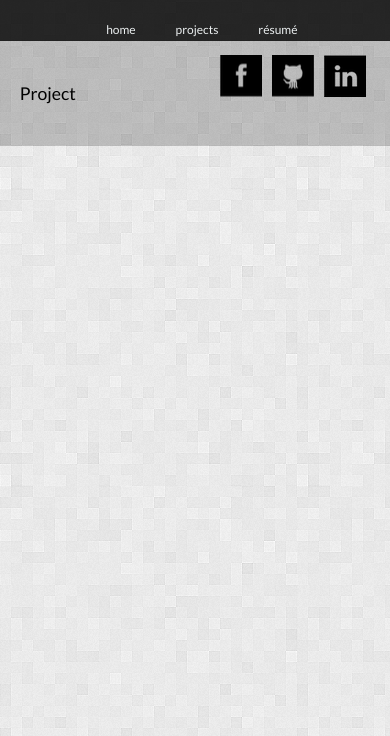
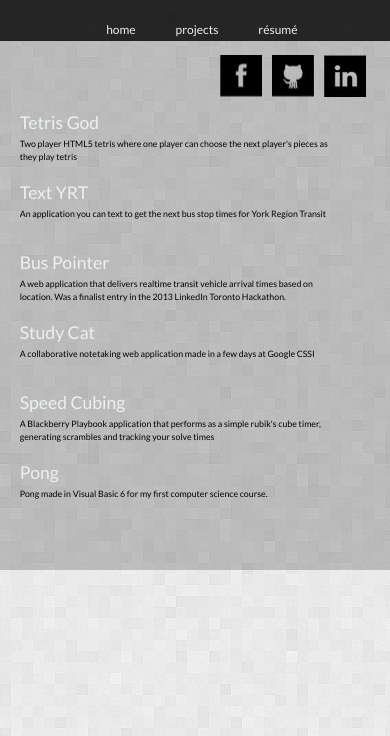
Before and after one commit to AaronMorais/personal-website, a website: page public/index.html in a window 390 px wide. Both pictures are taken after a click on the item "projects". Shown: the part 108-844 px from the top of the page. Drawn offline with nearby package versions, Linux system fonts and the light colour scheme.

Commit message:
Create project page. Add pong.exe to repository. Fix social media icons being fixed rather than absolute. Update linkedIn URL. Create an update background function for when the background is too short on mobile.

```diff
--- a/public/css/main.css
+++ b/public/css/main.css
@@ -67,7 +67,7 @@ body {
     padding-left: 5%;
 }
 
-.element:hover, a:hover, .name {
+.element:hover, .name {
     color:#95a5a6;
 }
 .element, a {
@@ -99,7 +99,7 @@ li {
 }
 
 .social_icons {
-    position: fixed;
+    position: absolute;
     z-index: 2;
     right: 10%;
     top:10%;
@@ -133,6 +133,30 @@ li {
 }
 .github:hover {
     background-position: -166px -162.5px;
+}
+
+.projects {
+    padding-top: 10px;
+}
+.project {
+    height: 70px;
+    margin-bottom: 20px;
+}
+.projectText {
+    width: 90%;
+    height: auto;
+}
+.projectSubtext {
+    position: relative;
+    font-size: 50%;
+}
+.projectImage {
+    background-color: blue;
+    height: 100px;
+    width: 30%;
+    right: 0;
+    float: right;
+    display: none;
 }
 
 @media screen and (max-width: 800px) {
@@ -185,7 +209,7 @@ li {
         margin-left: 0%;
     }
     .message-container {
-        padding-top: 10%;
+        padding-top: 15%;
         padding-bottom: 10%;
     }
     .message {
@@ -194,4 +218,7 @@ li {
     .social_icons {
         right: 5%;
     }
+    .project {
+        height: 50px;
+    }
 }
--- a/public/index.html
+++ b/public/index.html
@@ -42,7 +42,7 @@
         <a href="https://github.com/AaronMorais">
           <div class="social_icon github"></div>
         </a>
-        <a href="http://www.linkedin.com/profile/view?id=116184706&trk=tab_pro">
+        <a href="http://ca.linkedin.com/in/aaronmorais">
           <div class="social_icon linkedin"></div>
         </a>
       </div>
--- a/public/js/main.js
+++ b/public/js/main.js
@@ -65,16 +65,13 @@ function updateContainer(path) {
 				  	loading = false;
 			  		$(".right-container").animate({opacity:1}, 500);
 			  		showSocialIcons(true);
+			  		updateBackground();
 				});
 			},
 			async: false
 		});
 	});
 }
-
-$(window).resize(function() {
-	updateOnHash();
-});
 
 function updateSocialPosition() {
 	var width = $(window).width();
@@ -86,6 +83,25 @@ function updateSocialPosition() {
 		$(".social_icons").css({top:"10%"});
 	}
 }
+
+function updateBackground() {
+	var width = $(window).width();
+	if (width < 650) {
+		$("html").css({height:$("window").height()});
+		$(".right-container").css({height:$("window").height()});
+		var height = $(".right-container").height();
+		height +=200;
+		if(height > $("html").height()) {
+			console.log(height);
+			console.log($("html").height());
+			$("html").css({height:height});
+		}
+	}
+}
+
+$(window).resize(function() {
+	updateSocialPosition();
+});
 
 (function($)
 {
--- a/public/projects.html
+++ b/public/projects.html
@@ -1,5 +1,50 @@
 <div class="message-container">
   <div class="message">
-  	Project
+  	<div class="projects">
+	  	<div class="project">
+	  		<div class="projectText">
+		  		<a href="https://github.com/AaronMorais/tetris-god" class="projectTitleText">Tetris God</a>
+		  		<div class="projectSubtext">Two player HTML5 tetris where one player can choose the next player's pieces as they play tetris</div>
+		  	</div>
+	  		<div class="projectImage"></div>
+	  	</div>
+	  	<div class="project">
+	  		<div class="projectText">
+		  		<a href="https://github.com/AaronMorais/textYRT" class="projectTitleText">Text YRT</a>
+		  		<div class="projectSubtext">An application you can text to get the next bus stop times for York Region Transit</div>
+		  	</div>
+	  		<div class="projectImage"></div>
+	  	</div>
+	  	<div class="project">
+	  		<div class="projectText">
+		  		<a href="https://github.com/AliceYuan/LinkedinHackTransit" class="projectTitleText">Bus Pointer</a>
+		  		<div class="projectSubtext">A web application that delivers realtime transit vehicle arrival times based on location. Was a finalist entry in the 2013 LinkedIn Toronto Hackathon.</div>
+		  		<div class="projectImage"></div>
+		  	</div>
+	  	</div>
+	  	<div class="project">
+	  		<div class="projectText">
+		  		<a class="projectTitleText">Study Cat</a>
+		  		<div class="projectSubtext">	  A collaborative notetaking web application made in a few days at Google CSSI</div>
+		  	</div>
+	  		<div class="projectImage"></div>
+	  	</div>
+	  	<div class="project">
+	  		<div class="projectText">
+		  		<a href="http://appworld.blackberry.com/webstore/content/36539/?lang=en&countrycode=CA" class="projectTitleText">Speed Cubing</a>
+		  		<div class="projectSubtext">A Blackberry Playbook application that performs as a simple rubik's cube timer, generating scrambles and tracking your solve times</div>
+		  	</div>
+	  		<div class="projectImage"></div>
+	  	</div>
+	  	<div class="project">
+	  		<div class="projectText">
+		  		<a href="/projects/Pong.exe">Pong
+		  		</a>
+		  		<div class="projectSubtext">Pong made in Visual Basic 6 for my first computer science course.
+		  		</div>
+		  	</div>
+	  		<div class="projectImage"></div>
+	  	</div>
+	</div>
   </div>
 </div>
```
Also changed, not shown: 1 other file.
